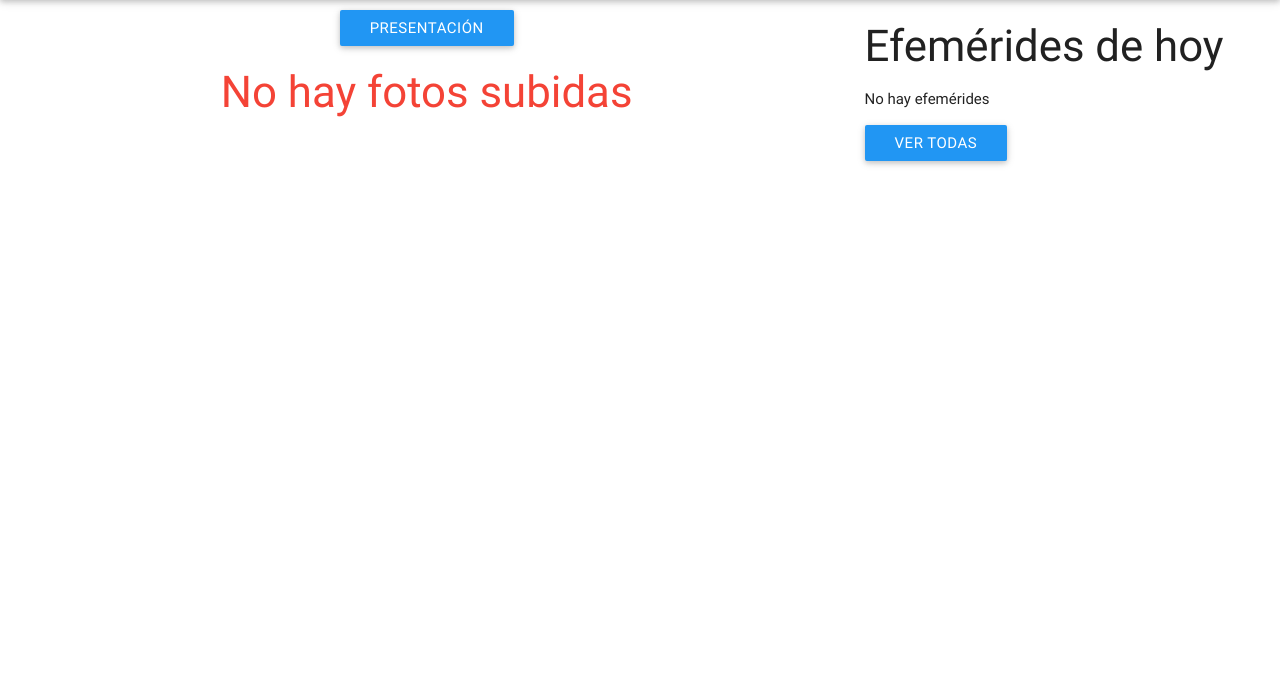
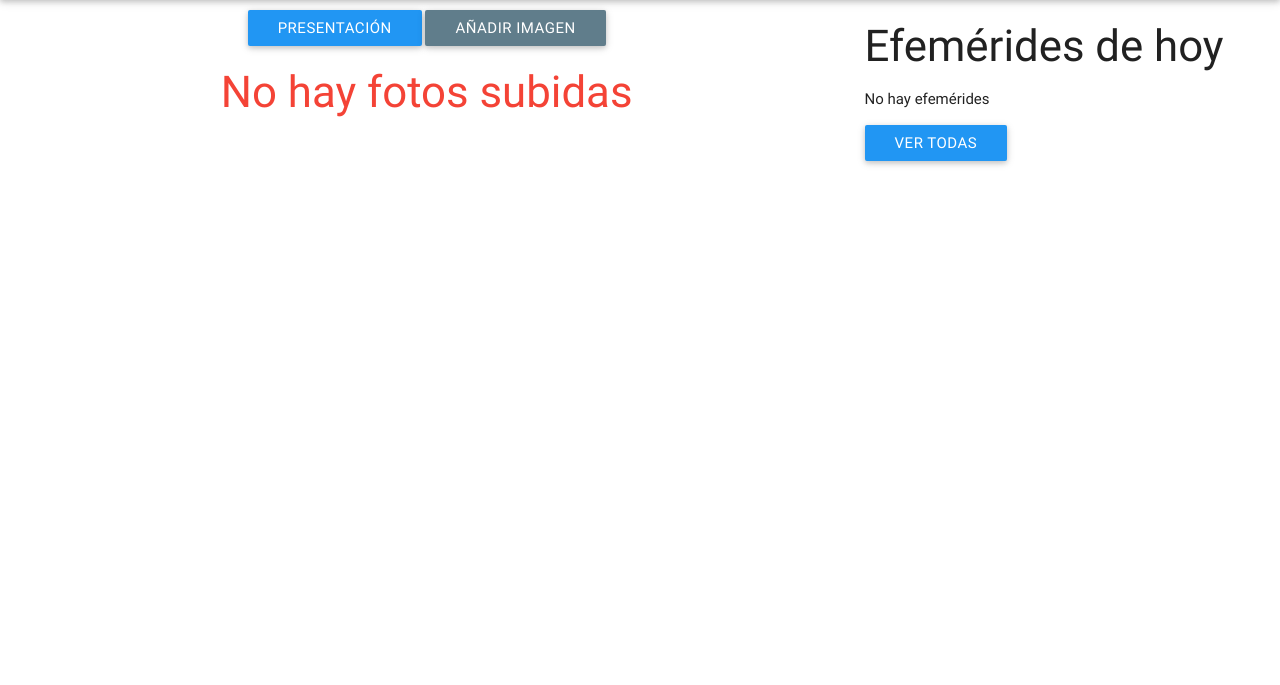
Before and after one commit to ragnarok22/airport, a Django app: template picture/templates/picture/image_list.html in a window 1280 px wide. Shown: the part 64-749 px from the top of the page. Run offline with Django 3.2, Linux system fonts and the light colour scheme; the template is opened without the code that fills it, so the values that code supplies are empty.

Commit message:
añadiendo boton añadir en la vista listado de las imagenes

```diff
--- a/bulletin/views.py
+++ b/bulletin/views.py
@@ -24,6 +24,7 @@ class BulletinUpdateView(SuperUserRequiredMixin, UpdateView):
 
 class BulletinListView(ProfileMixin, ListView):
     model = Bulletin
+    queryset = Bulletin.objects.all().order_by('-pub_date')
 
 
 class BulletinDeleteView(SuperUserRequiredMixin, DeleteView):
--- a/picture/templates/picture/image_list.html
+++ b/picture/templates/picture/image_list.html
@@ -1,13 +1,14 @@
 {% extends 'account/dashboard.html' %}
 
 {% block title %}
-Imágenes
+    Imágenes
 {% endblock %}
 
 {% block content-left %}
     <div class="container-fluid">
         <div class="center" id="presentation">
             <a href="{% url 'picture:presentation' %}" class="btn blue" target="_blank">Presentaci&oacute;n</a>
+            <a href="{% url 'picture:create_picture' %}" class="btn blue-grey">Añadir Imagen</a>
         </div>
         {% for image in image_list %}
             <img src="{{ image.image.url }}" alt="subido por {{ image.up_by }}" class="materialboxed view" width="200"
@@ -16,7 +17,6 @@ Imágenes
             <h3 class="red-text center">No hay fotos subidas</h3>
         {% endfor %}
     </div>
-
 {% endblock %}
 
 {% block styles %}
```
Also changed, not shown: media/images/ragnarok/2adhesivoseparacion.jpg (added), media/images/ragnarok/almacen_de_residuos.jpeg (added), media/images/ragnarok/baterias.jpeg (added), media/images/ragnarok/bb.jpeg (added), media/images/ragnarok/clasificacion.jpg (added).
